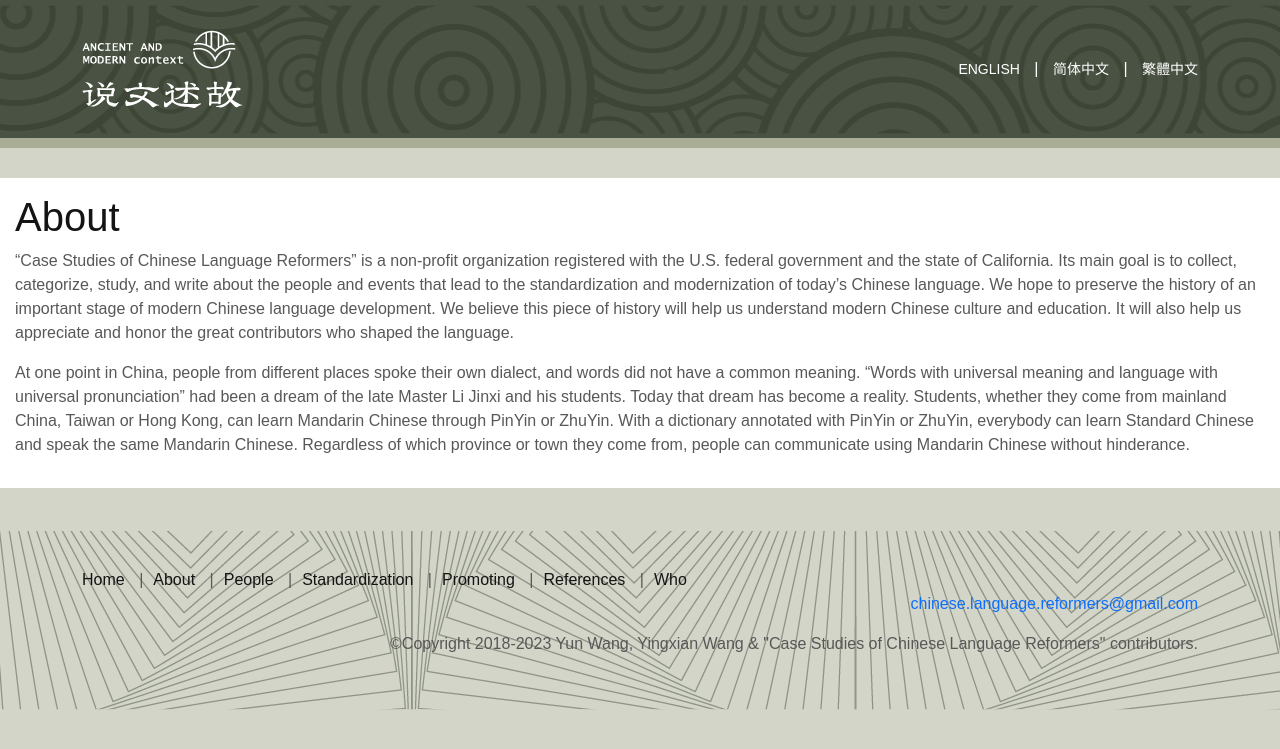
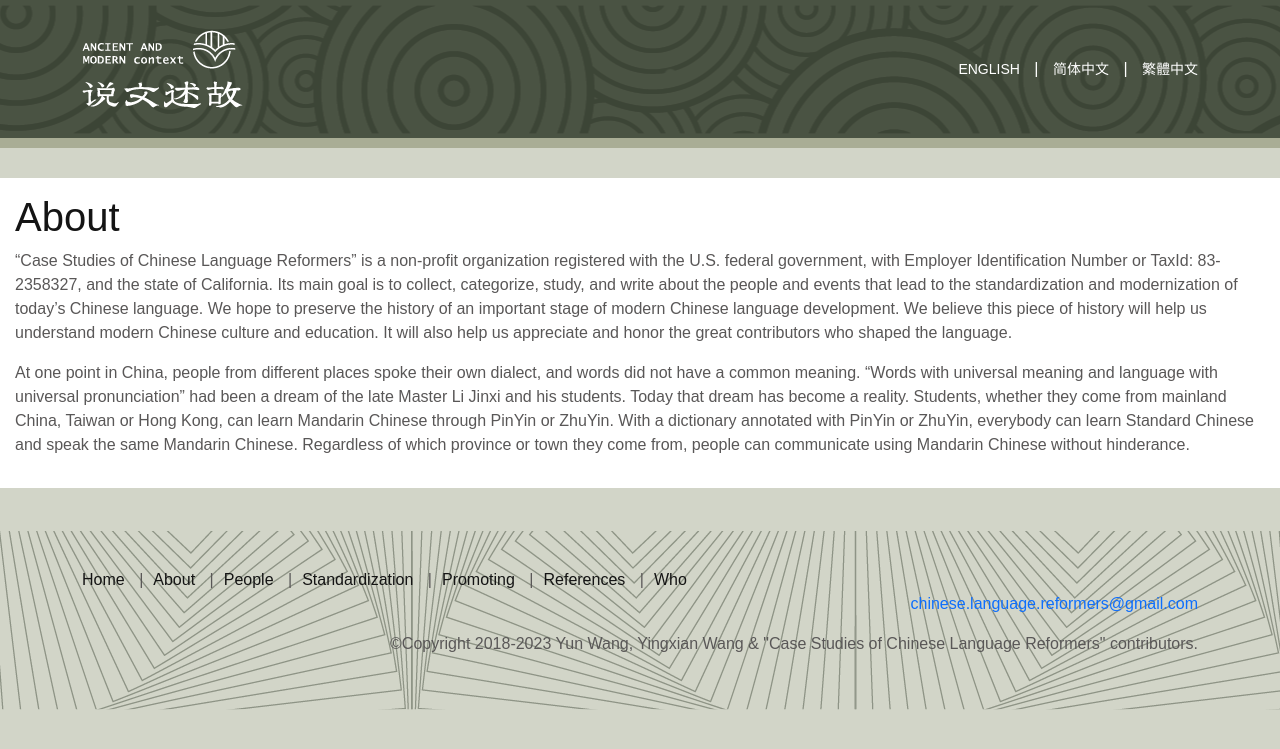
Before and after one commit to clangreformers/clangreformers.github.io, a Jekyll site: the page built from about.md, in a window 1280 px wide. Shown: the top 749 px of the page. Built offline with Jekyll 4.4.1, drawn with Linux system fonts in a browser that asks for light colours.

Commit message:
add taxid

```diff
--- a/about.md
+++ b/about.md
@@ -6,6 +6,6 @@ lang: English
 permalink: /about/
 ---
 
-“Case Studies of Chinese Language Reformers” is a non-profit organization registered with the U.S. federal government and the state of California. Its main goal is to collect, categorize, study, and write about the people and events that lead to the standardization and modernization of today’s Chinese language. We hope to preserve the history of an important stage of modern Chinese language development. We believe this piece of history will help us understand modern Chinese culture and education. It will also help us appreciate and honor the great contributors who shaped the language.
+“Case Studies of Chinese Language Reformers” is a non-profit organization registered with the U.S. federal government, with Employer Identification Number or TaxId: 83-2358327, and the state of California. Its main goal is to collect, categorize, study, and write about the people and events that lead to the standardization and modernization of today’s Chinese language. We hope to preserve the history of an important stage of modern Chinese language development. We believe this piece of history will help us understand modern Chinese culture and education. It will also help us appreciate and honor the great contributors who shaped the language.
 
 At one point in China, people from different places spoke their own dialect, and words did not have a common meaning. “Words with universal meaning and language with universal pronunciation” had been a dream of the late Master Li Jinxi and his students. Today that dream has become a reality. Students, whether they come from mainland China, Taiwan or Hong Kong, can learn Mandarin Chinese through PinYin or ZhuYin. With a dictionary annotated with PinYin or ZhuYin, everybody can learn Standard Chinese and speak the same Mandarin Chinese. Regardless of which province or town they come from, people can communicate using Mandarin Chinese without hinderance.
```
Also changed, not shown: about-cn.md (+1 -1 lines), about-tw.md (+1 -1 lines), 1 other file.
